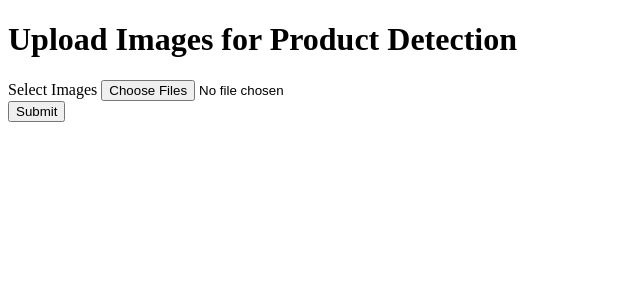
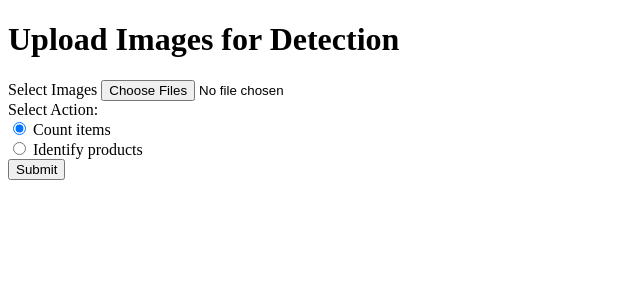
Before and after one commit to Utkarsh-Shivhare/OCR_Inventory_Management, a Flask app: page / in a window 1280 px wide. Shown: the top 300 px of the page, without its empty margins (0-640 px from the left). Run offline with Flask 3, Linux system fonts and the light colour scheme; parts of the project's set-up code (start-up, migrations or seed data) failed here and were passed over.

Commit message:
Item_count addition

```diff
--- a/templates/index.html
+++ b/templates/index.html
@@ -7,20 +7,32 @@
   </head>
   <body>
     <div class="container">
-      <h1 class="mt-5">Upload Images for Product Detection</h1>
+      <h1 class="mt-5">Upload Images for Detection</h1>
+
+      <!-- Form to upload images and select the action (count or identify) -->
       <form method="POST" enctype="multipart/form-data">
         <div class="form-group">
           <label for="images">Select Images</label>
           <input type="file" class="form-control-file" name="images" id="images" multiple>
         </div>
+
+        <!-- Radio buttons to choose the action: count items or identify products -->
+        <div class="form-group">
+          <label>Select Action:</label><br>
+          <input type="radio" id="count" name="action" value="count" checked>
+          <label for="count">Count items</label><br>
+          <input type="radio" id="identify" name="action" value="identify">
+          <label for="identify">Identify products</label>
+        </div>
+
         <button type="submit" class="btn btn-primary">Submit</button>
       </form>
 
-      {% if detected_products %}
-        <h2 class="mt-5">Detected Products</h2>
+      {% if detected_results %}
+        <h2 class="mt-5">Detection Results</h2>
         <ul>
-          {% for image, product in detected_products.items() %}
-            <li>{{ image }}: {{ product }}</li>
+          {% for image, result in detected_results.items() %}
+            <li>{{ image }}: {{ result }}</li>
           {% endfor %}
         </ul>
       {% endif %}
```
Also changed, not shown: item_count.py (added, +22 -0 lines), runs/detect/predict/test_image.jpg (added), test_image.jpg (added), 1 other file.
